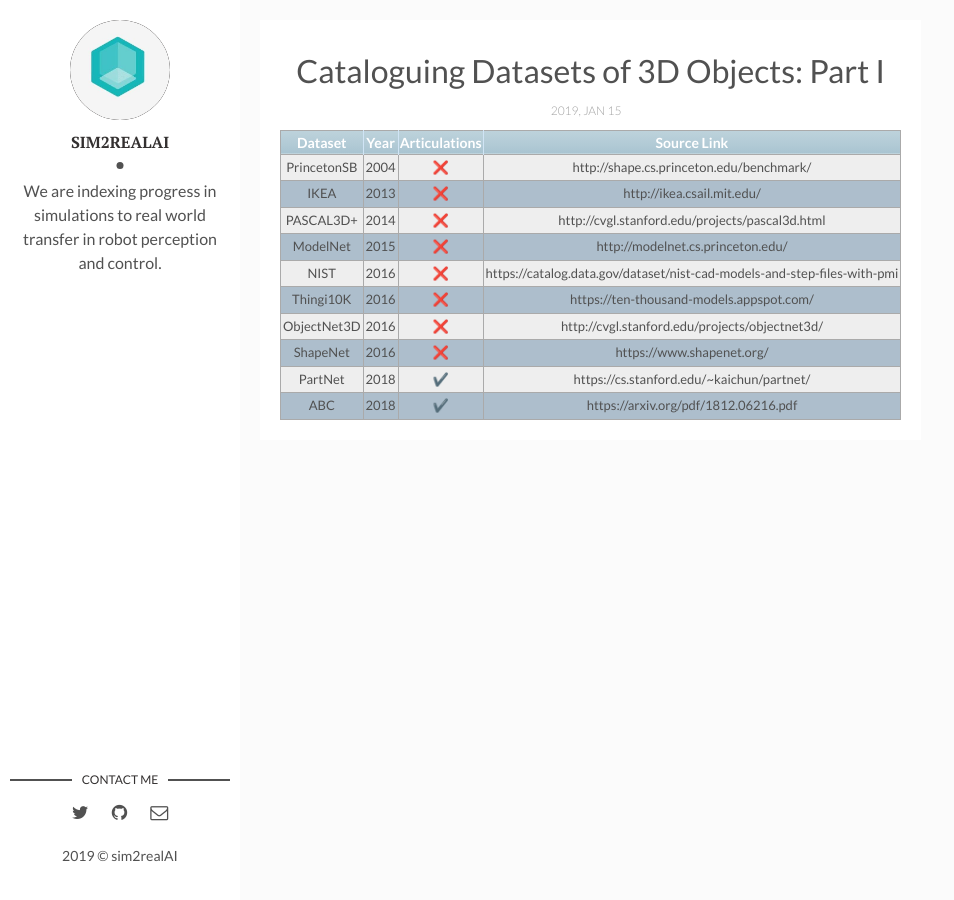
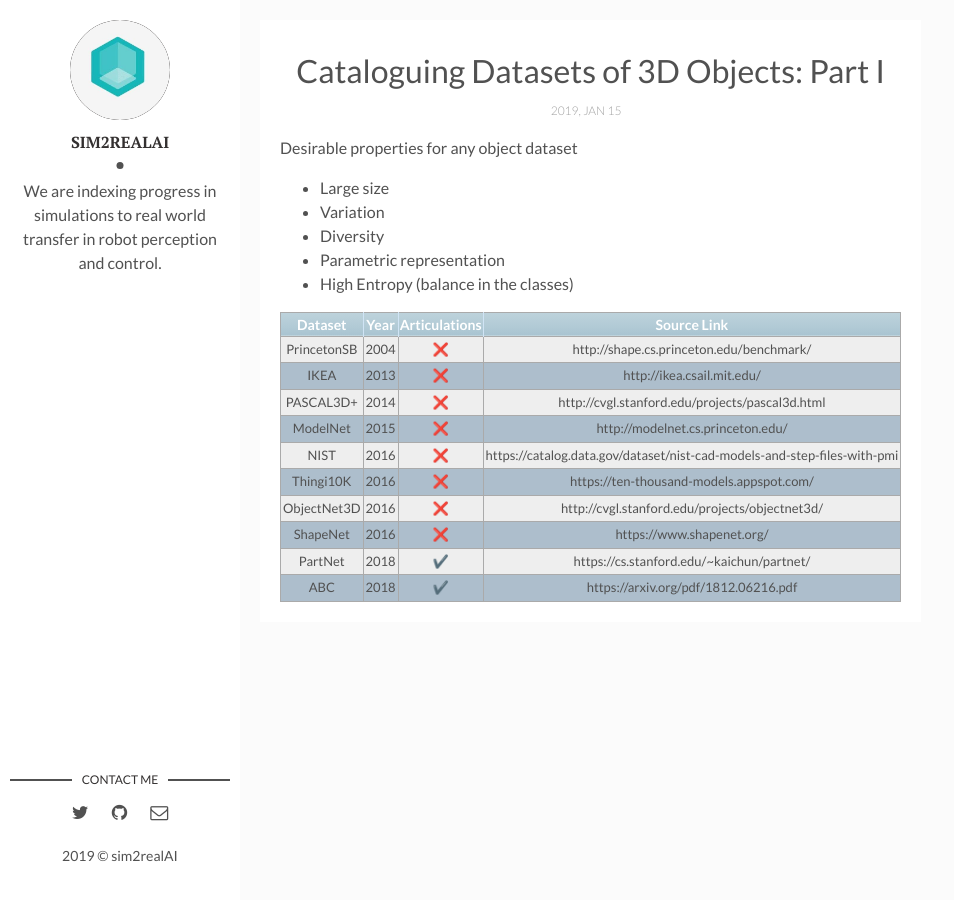
Before and after one commit to backupsim2realai/backupsim2realai.github.io, a Jekyll site: the page built from _posts/2019-01-15-Synthetic-Datasets-of-Objects-Part-I.markdown, in a window 1280 px wide. Shown: the whole page, without its empty margins (0-954 px from the left). Built offline with Jekyll 4.4.1, drawn with Linux system fonts in a browser that asks for light colours; emoji names are drawn with the system emoji font.

Commit message:
update with text
Signed-off-by: Ankur Handa <ahanda@nvidia.com>

```diff
--- a/_posts/2019-01-15-Synthetic-Datasets-of-Objects-Part-I.markdown
+++ b/_posts/2019-01-15-Synthetic-Datasets-of-Objects-Part-I.markdown
@@ -5,6 +5,15 @@
 description: Cataloguing datasets of object models # Add post description (optional)
 img:  # Add image post (optional)
 ---
+
+Desirable properties for any object dataset
+
+-  Large size
+-  Variation
+-  Diversity
+-  Parametric representation
+-  High Entropy (balance in the classes)
+
 
 |   Dataset   | Year |    Articulations   |                                Source Link                               |
 |:-----------:|:----:|:------------------:|:------------------------------------------------------------------------:|
```
